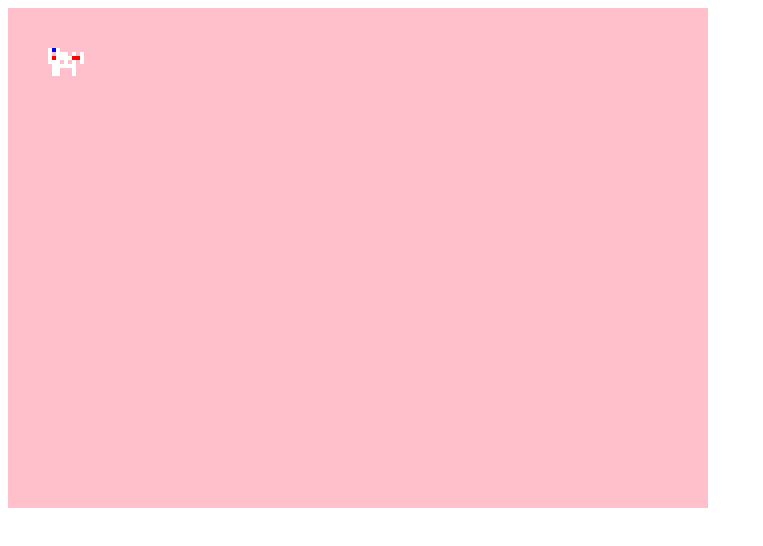
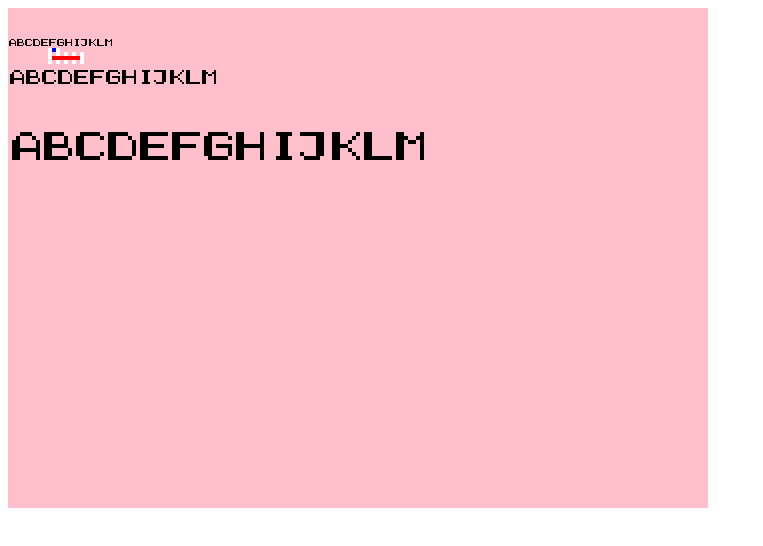
Before and after one commit to marsfromlars/zockerwatte.com, a website: page lamosoft/basic/index.html in a window 1280 px wide. Shown: the whole page, without its empty margins (0-763 px from the left). Drawn offline with Linux system fonts and the light colour scheme.

Commit message:
work on bitfont

```diff
--- a/lamosoft/basic/basic.js
+++ b/lamosoft/basic/basic.js
@@ -104,17 +104,24 @@ window.basic = {
      * @param x X start position
      * @param y Y start position
      * @param points String containing numbers which are single digit indexes to the color table
+     * @param color Optional color to be used for any pixel != 0
      *
      */
-    points: function( x, y, points ) {
+    points: function( x, y, points, color ) {
         var me = this;
+        me.saveColor( color );
         for( var i = 0; i < points.length; i++ ) {
             var index = parseInt( points[ i ] );
             if( index > 0 ) {
-                me.color( me._colors[ index ] );
+                var pointColor = me._colors[ index ];
+                if( color ) {
+                    pointColor = color;
+                }
+                me.color( pointColor );
                 me.point( x + i, y );
             }
         }
+        me.restoreColor();
     },
 
     /**
@@ -142,8 +149,23 @@ window.basic = {
             font = {};
             me._fonts[ me._font ] = font;
         }
-        var lines = pixels.trim().split( '\n' );
-        font[ letter ] = lines;
+        font[ letter ] = [];
+        var lines = pixels.split( '\n' );
+        for( i = 0; i < lines.length; i++ ) {
+            if( lines[ i ].length > 0 ) {
+                font[ letter ].push( lines[ i ] );
+            }
+        }
+    },
+
+    /**
+     * @return All letters defined in the current font
+     */
+    getLetters: function() {
+        var me = this;
+        var font = me._fonts[ me._font ];
+        if( !font ) throw 'No such font "' + me._font + '"';
+        return Object.keys( font );
     },
 
     /**
@@ -158,12 +180,16 @@ window.basic = {
         var me = this;
         var font = me._fonts[ me._font ];
         if( !font ) throw 'No such font "' + me._font + '"';
+        var width;
         for( i = 0; i < text.length; i++ ) {
             var letter = text[ i ];
             var pixels = font[ letter ];
             if( !letter ) throw 'No letter "' + letter + '" defined in font "' + me._font + '"';
             for( l = 0; l < pixels.length; l++ ) {
-                me.points( x, y + l, pixels[ l ] );
+                if( !width ) {
+                    width = pixels[ l ].length;
+                }
+                me.points( x + ( i * width ), y + l, pixels[ l ], me._color );
             }
         }
     }
--- /dev/null
+++ b/lamosoft/basic/bitfont.js
@@ -0,0 +1,144 @@
+var basic = window.basic;
+
+basic.defineLetter( 'A',`
+
+   111
+  1   1
+ 11    1
+ 11    1
+ 1111111
+ 11    1
+ 11    1
+` );
+
+basic.defineLetter( 'B',`
+
+ 11111
+ 11   1
+ 11   1
+ 111111
+ 11    1
+ 11    1
+ 111111
+` );
+
+basic.defineLetter( 'C',`
+
+  11111
+ 11    1
+ 11
+ 11
+ 11
+ 11    1
+  11111
+` );
+
+basic.defineLetter( 'D',`
+
+ 11111
+ 11   1
+ 11    1
+ 11    1
+ 11    1
+ 11    1
+ 111111
+` );
+
+basic.defineLetter( 'E', `
+
+ 1111111
+ 11
+ 11
+ 111111
+ 11
+ 11
+ 1111111
+` );
+
+basic.defineLetter( 'F', `
+
+ 1111111
+ 11
+ 11
+ 111111
+ 11
+ 11
+ 11
+` );
+
+basic.defineLetter( 'G', `
+
+  11111
+ 11    1
+ 11
+ 11 1111
+ 11    1
+ 11    1
+  11111
+` );
+
+basic.defineLetter( 'H', `
+
+ 11    1
+ 11    1
+ 11    1
+ 1111111
+ 11    1
+ 11    1
+ 11    1
+` );
+
+basic.defineLetter( 'I', `
+
+   1111
+    11
+    11
+    11
+    11
+    11
+   1111
+` );
+
+basic.defineLetter( 'J', `
+
+ 111111
+     11
+     11
+     11
+     11
+ 1   11
+  1111
+` );
+
+basic.defineLetter( 'K', `
+
+ 11    1
+ 11   1
+ 11  1
+ 1111
+ 11  1
+ 11   1
+ 11    1
+` );
+
+basic.defineLetter( 'L', `
+
+ 11
+ 11
+ 11
+ 11
+ 11
+ 11
+ 1111111
+` );
+
+basic.defineLetter( 'M', `
+
+ 11    1
+ 111  11
+ 11 11 1
+ 11    1
+ 11    1
+ 11    1
+ 11    1
+` );
--- a/lamosoft/basic/index.html
+++ b/lamosoft/basic/index.html
@@ -7,6 +7,8 @@
         </canvas>
 
         <script src="basic.js"></script>
+        <script src="bitfont.js"></script>
+
         <script>
 
 var basic = window.basic;
@@ -21,20 +23,13 @@ basic.point( 12, 10 );
 basic.points( 10, 11, '101010101' );
 basic.points( 10, 12, '122222221' );
 basic.points( 10, 13, '101010101' );
-
-basic.defineLetter( 'A',`
-00000000
-00011000
-00111100
-01100010
-01111110
-01100010
-01100010
-00000000
-`
- );
-
- basic.text( 10, 10, "AAA" );
+basic.color( 'black' );
+basic.resolution( 1, 1 );
+basic.text( 0, 30, basic.getLetters() );
+basic.resolution( 2, 2 );
+basic.text( 0, 30, basic.getLetters() );
+basic.resolution( 4, 4 );
+basic.text( 0, 30, basic.getLetters() );
 
         </script>
 
```
